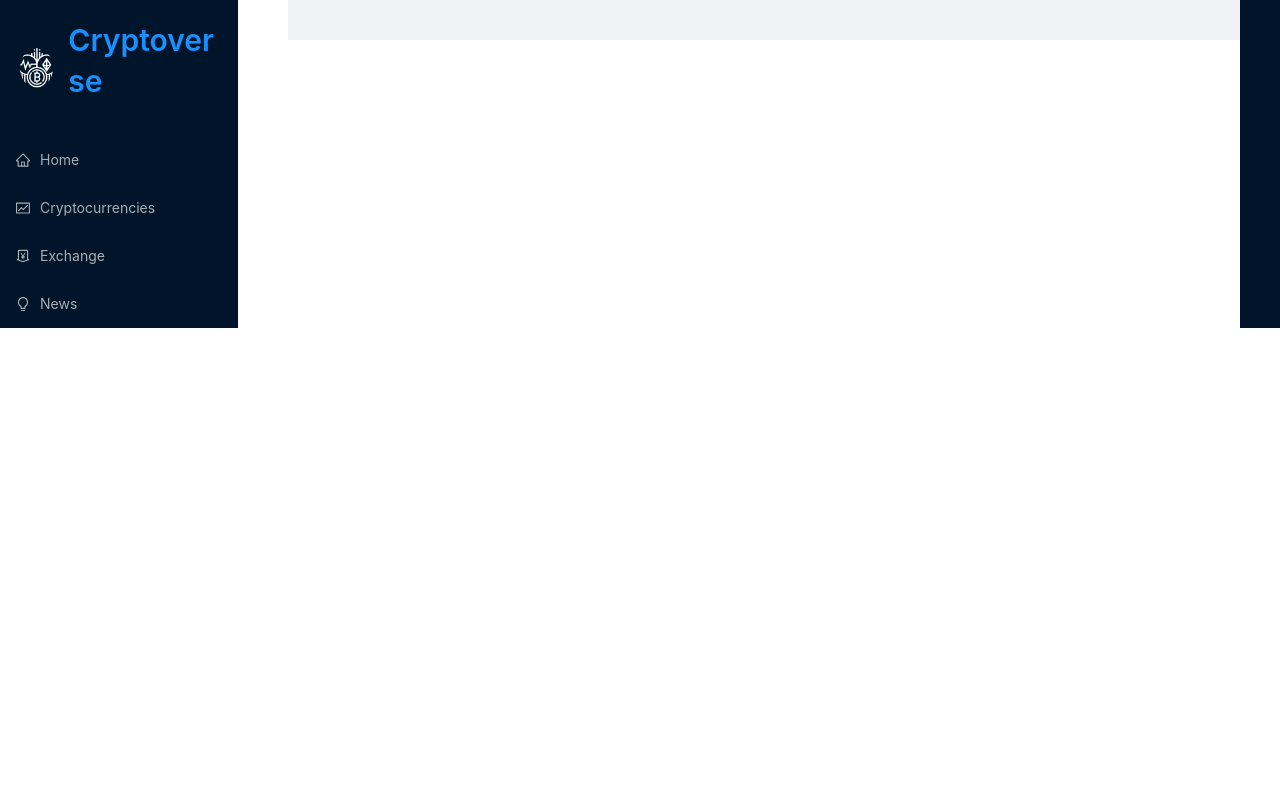
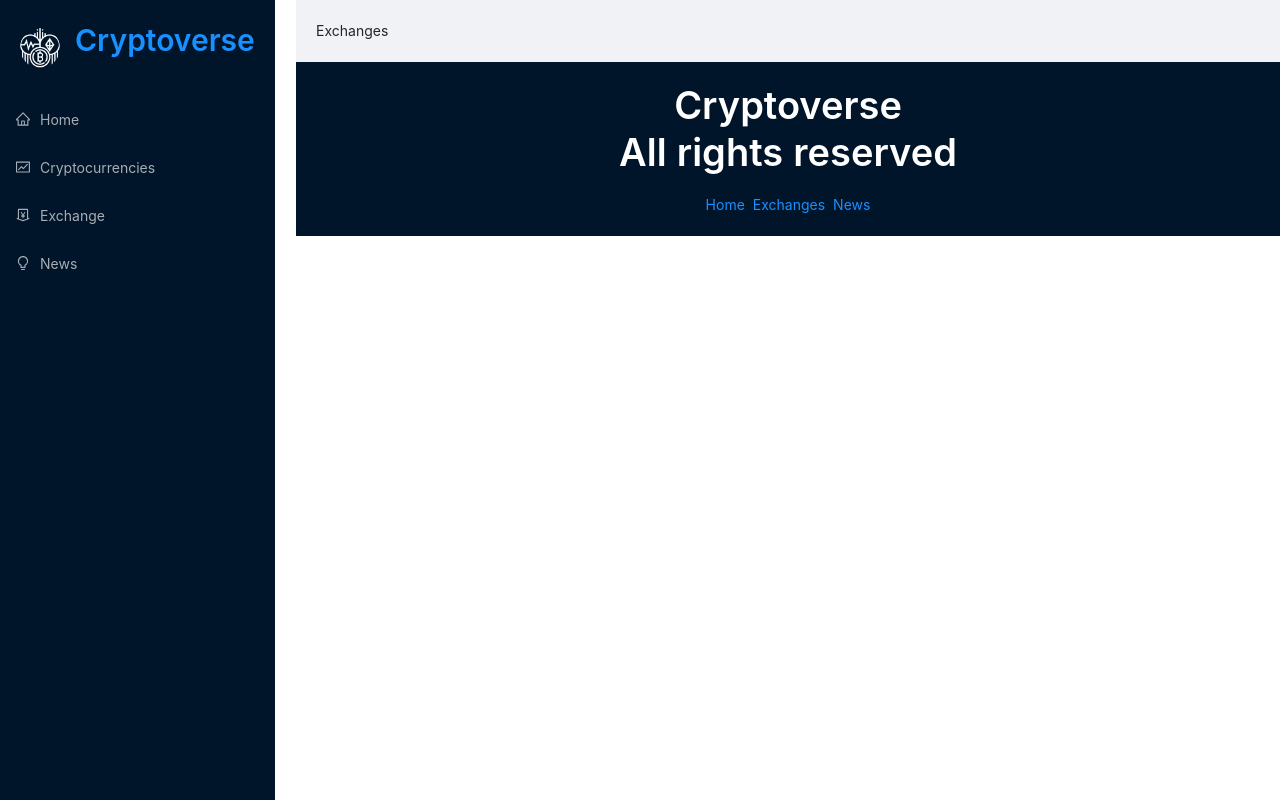
Before and after one commit to shubhamparashar/CryptoCurrency-App-react, a React (Create React App) app: page /exchanges in a window 1280 px wide. Built offline with nearby package versions, Linux system fonts and the light colour scheme.

Commit message:
app.js correnctions now code working fine

```diff
--- a/src/App.js
+++ b/src/App.js
@@ -3,12 +3,12 @@ import { Switch, Route, Link } from "react-router-dom";
 import { Layout, Typography, Space } from "antd";
 
 import {
-  Navbar,
+  Exchanges,
   Homepage,
+  News,
   Cryptocurrencies,
   CryptoDetails,
-  News,
-  Exchages,
+  Navbar,
 } from "./components";
 import "./App.css";
 
@@ -22,26 +22,41 @@ const App = () => {
         <Layout>
           <div className="routes">
             <Switch>
-              <Route exact path="./">
+              <Route exact path="/">
                 <Homepage />
               </Route>
-              <Route exact path="./exchages">
-                <Exchages />
+              <Route exact path="/exchanges">
+                <Exchanges />
               </Route>
-              <Route exact path="./cryptocurrencies">
+              <Route exact path="/cryptocurrencies">
                 <Cryptocurrencies />
               </Route>
-              <Route exact path="./crypto/:coinId">
+              <Route exact path="/crypto/:coinId">
                 <CryptoDetails />
               </Route>
-              <Route exact path="./news">
+              <Route exact path="/news">
                 <News />
               </Route>
             </Switch>
           </div>
         </Layout>
+
+        <div className="footer">
+          <Typography.Title
+            leve={5}
+            style={{ color: "white", textAlign: "center" }}
+          >
+            Cryptoverse
+            <br />
+            All rights reserved
+          </Typography.Title>
+          <Space>
+            <Link to="/">Home</Link>
+            <Link to="/exchanges">Exchanges</Link>
+            <Link to="/news">News</Link>
+          </Space>
+        </div>
       </div>
-      <div className="footer"></div>
     </div>
   );
 };
--- a/src/components/Exchages.jsx
+++ b/src/components/Exchanges.jsx
@@ -1,11 +1,11 @@
 import React from 'react'
 
-const Exchages = () => {
+const Exchanges = () => {
     return (
         <div>
-            Exchages
+            Exchanges
         </div>
     )
 }
 
-export default Exchages
+export default Exchanges
--- a/src/components/Navbar.jsx
+++ b/src/components/Navbar.jsx
@@ -7,7 +7,7 @@
 
  const Navbar = () => {
      return (
-         <div className="navbar-container">
+         <div className="nav-container">
              <div className="logo-container">
                  <Avatar src={icon} size="large"/>
                  <Typography.Title level={2} className="logo">
--- a/src/components/index.js
+++ b/src/components/index.js
@@ -3,5 +3,4 @@ export { default as CryptoDetails } from "./CryptoDetails";
 export { default as Cryptocurrencies } from "./Cryptocurrencies";
 export { default as News } from "./News";
 export { default as Homepage } from "./Homepage";
-export { default as Exchages } from "./Exchages";
-// export { default as CryptoDetails } from "./CryptoDetails";
+export { default as Exchanges } from "./Exchanges";
```
